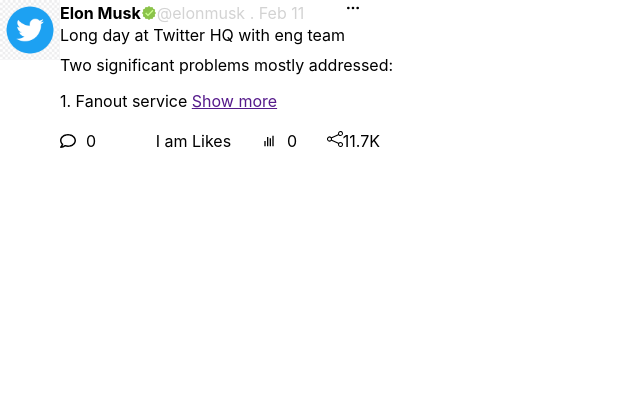
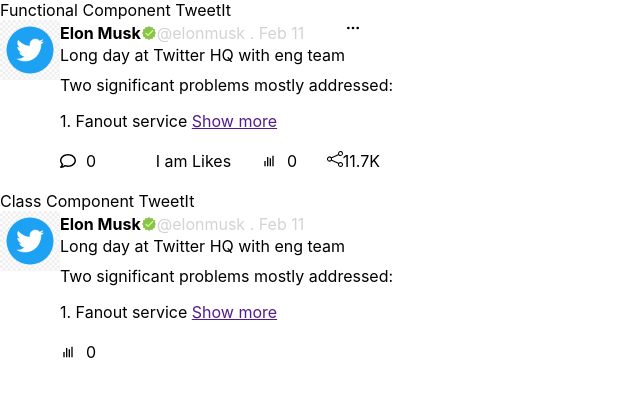
Before and after one commit to pycatchers/Tweet-It, a React (Create React App) app: page / in a window 1280 px wide. Shown: the top 396 px of the page, without its empty margins (0-640 px from the left). Built offline with nearby package versions, Linux system fonts and the light colour scheme.

Commit message:
Class Component

```diff
--- a/src/App.js
+++ b/src/App.js
@@ -1,9 +1,19 @@
+import Component from "react";
 import { useState } from "react";
 import TweetContainer from "./components/TweetContainer";
+import TweetContainerClass from "./classComponents/TweetContainerClass";
 //import StudentsList from './components/StudentsList';
 
 function App() {
-  return <TweetContainer />;
+  return (
+    <>
+      Functional Component TweetIt
+      <TweetContainer />
+      <br />
+      Class Component TweetIt
+      <TweetContainerClass />
+    </>
+  );
 }
 
 export default App;
--- /dev/null
+++ b/src/classComponents/Reach.js
@@ -0,0 +1,25 @@
+import { Component, useState } from "react";
+import { BiBarChart } from "react-icons/bi";
+class Reach extends Component {
+  constructor(props) {
+    super(props);
+    this.state = {
+      reach: 0,
+    };
+  }
+  addReach = () => {
+    console.log("add reach");
+    this.setState({
+      reach: this.state.reach + 1,
+    });
+  };
+  render() {
+    return (
+      <div style={{ display: "flex", alignItems: "center" }}>
+        <BiBarChart onClick={this.addReach} />
+        <span style={{ marginLeft: 10 }}>{this.state.reach}</span>
+      </div>
+    );
+  }
+}
+export default Reach;
--- /dev/null
+++ b/src/classComponents/Tweet.js
@@ -0,0 +1,16 @@
+import { Component } from "react";
+
+class Tweet extends Component {
+  render() {
+    return (
+      <div style={{ marginBottom: 20 }}>
+        Two significant problems mostly addressed:
+        <p>
+          1. Fanout service <a href="">Show more</a>
+        </p>
+      </div>
+    );
+  }
+}
+
+export default Tweet;
--- /dev/null
+++ b/src/classComponents/TweetContainerClass.js
@@ -0,0 +1,35 @@
+import UserIcon from "./UserIcon";
+import UserName from "./UserName";
+import Tweet from "./Tweet";
+import Reach from "./Reach";
+import { Component } from "react";
+
+class TweetContainerClass extends Component {
+  render() {
+    return (
+      <div style={{ display: "flex" }}>
+        <UserIcon className="child1" />
+        <div className="child2">
+          <div className="row1" style={{ display: "flex", marginBottom: 10 }}>
+            <UserName />
+          </div>
+
+          <Tweet className="row2" />
+
+          <div
+            className="row3"
+            style={{
+              display: "flex",
+              width: "25vw",
+              justifyContent: "space-between",
+            }}
+          >
+            <Reach />
+          </div>
+        </div>
+      </div>
+    );
+  }
+}
+
+export default TweetContainerClass;
--- /dev/null
+++ b/src/classComponents/UserIcon.js
@@ -0,0 +1,11 @@
+import { Component } from "react";
+
+class UserIcon extends Component {
+  render() {
+    return (
+      <img src={require("../images/twitter.png")} width={60} height={60}></img>
+    );
+  }
+}
+
+export default UserIcon;
--- /dev/null
+++ b/src/classComponents/UserName.js
@@ -0,0 +1,19 @@
+import { Component } from "react";
+import { FcApproval } from "react-icons/fc";
+
+class UserName extends Component {
+  render() {
+    return (
+      <div>
+        <div style={{ display: "flex", alignItems: "center", height: 25 }}>
+          <h4>Elon Musk</h4>
+          <FcApproval />
+          <p style={{ color: "lightgray" }}>@elonmusk . Feb 11</p>
+        </div>
+        <span>Long day at Twitter HQ with eng team</span>
+      </div>
+    );
+  }
+}
+
+export default UserName;
```
